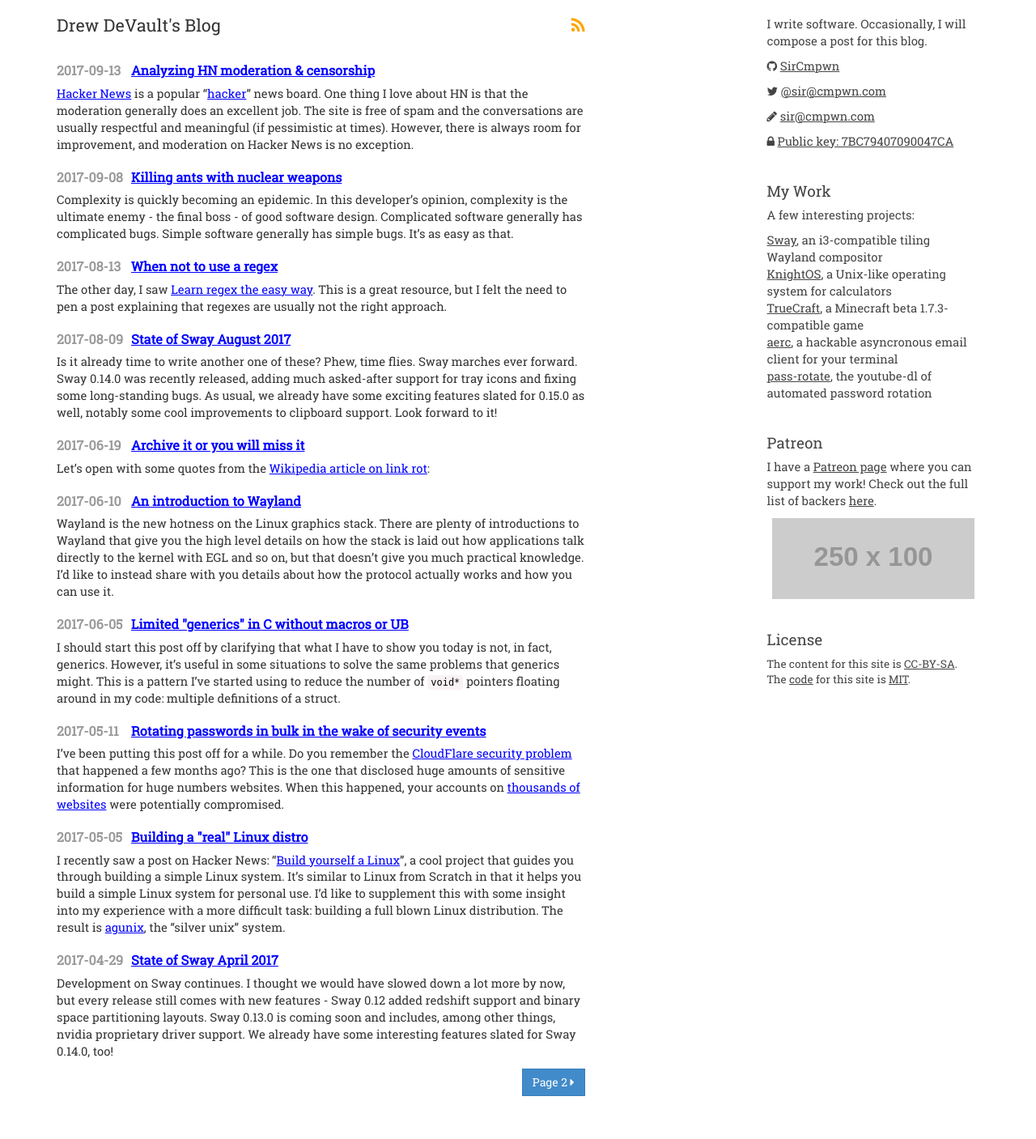
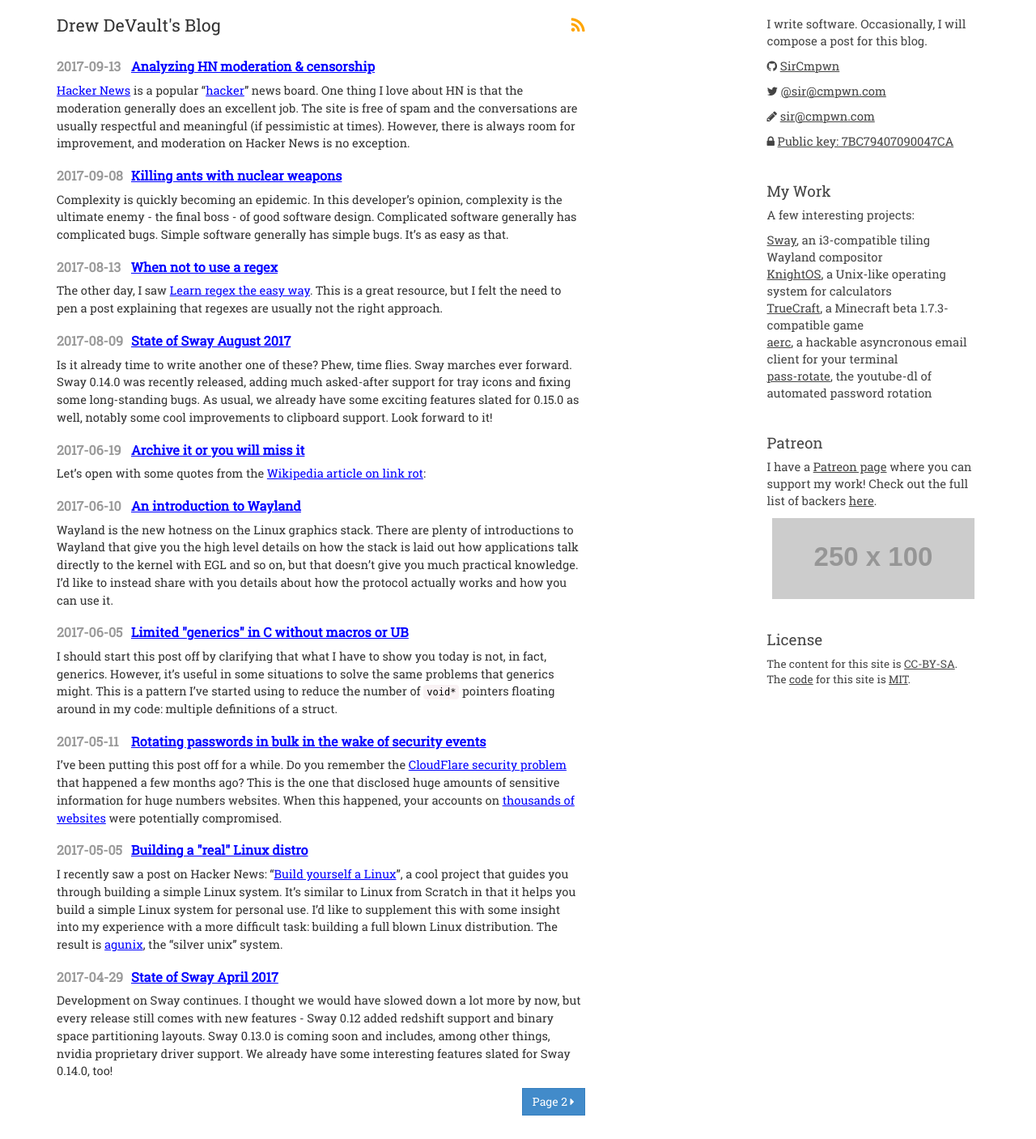
Before and after one commit to stormblog/sircmpwn.github.io, a Jekyll site: the page built from index.html, in a window 1280 px wide. Shown: the whole page at 81% size. Built offline with Jekyll 4.4.1, drawn with Linux system fonts in a browser that asks for light colours; before the commit the page ends 1383 px from its top, so only the background shows below that.

Commit message:
Improve typography

```diff
--- a/_layouts/page.html
+++ b/_layouts/page.html
@@ -19,7 +19,9 @@ layout: base
             </span>
         </p>
         {% endif %}
-        {{ content }}
+        <article>
+          {{ content }}
+        </article>
     </div>
     <div class="col-md-3 col-md-offset-2 sidebar text-left">
         <hr class="visible-xs" />
--- a/css/base.css
+++ b/css/base.css
@@ -167,3 +167,8 @@ hr {
 .fa-rss {
     color: orange;
 }
+
+article p {
+    line-height: 1.5;
+    font-size: 14.5px;
+}
```
